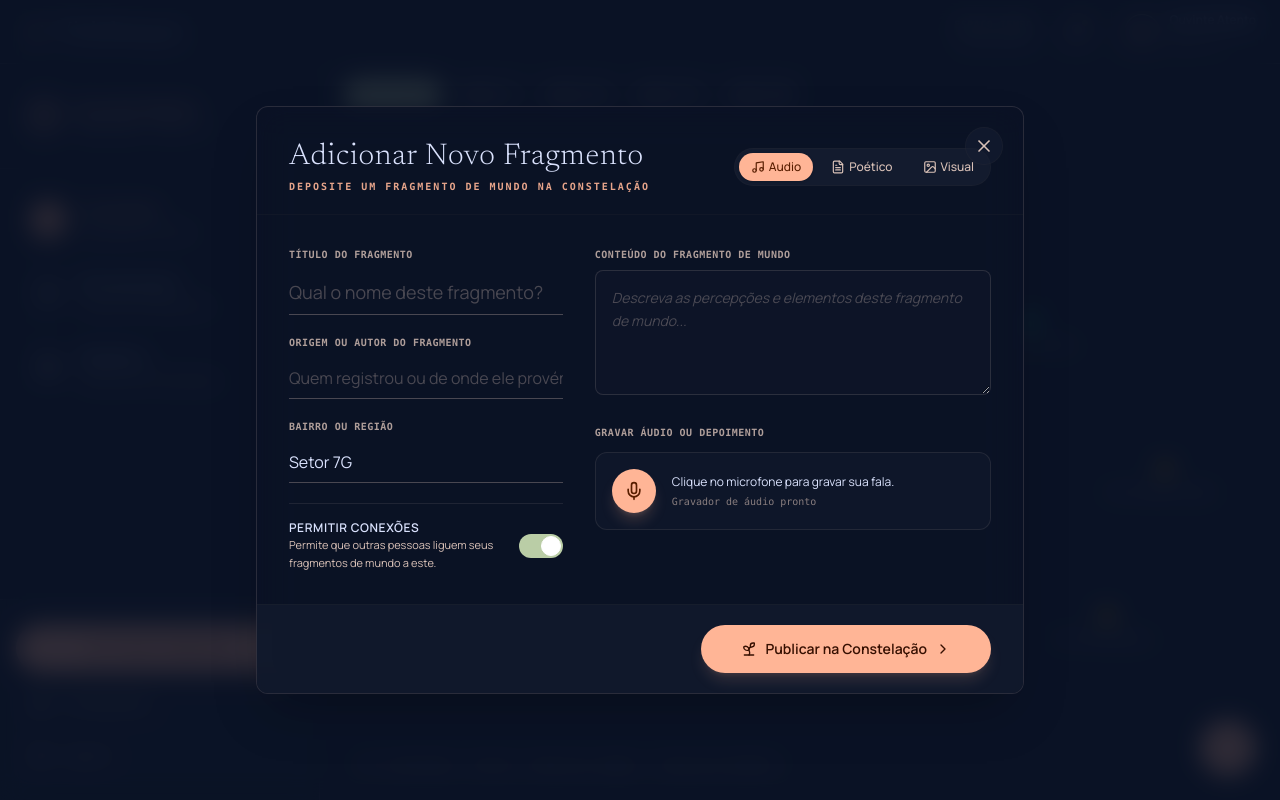
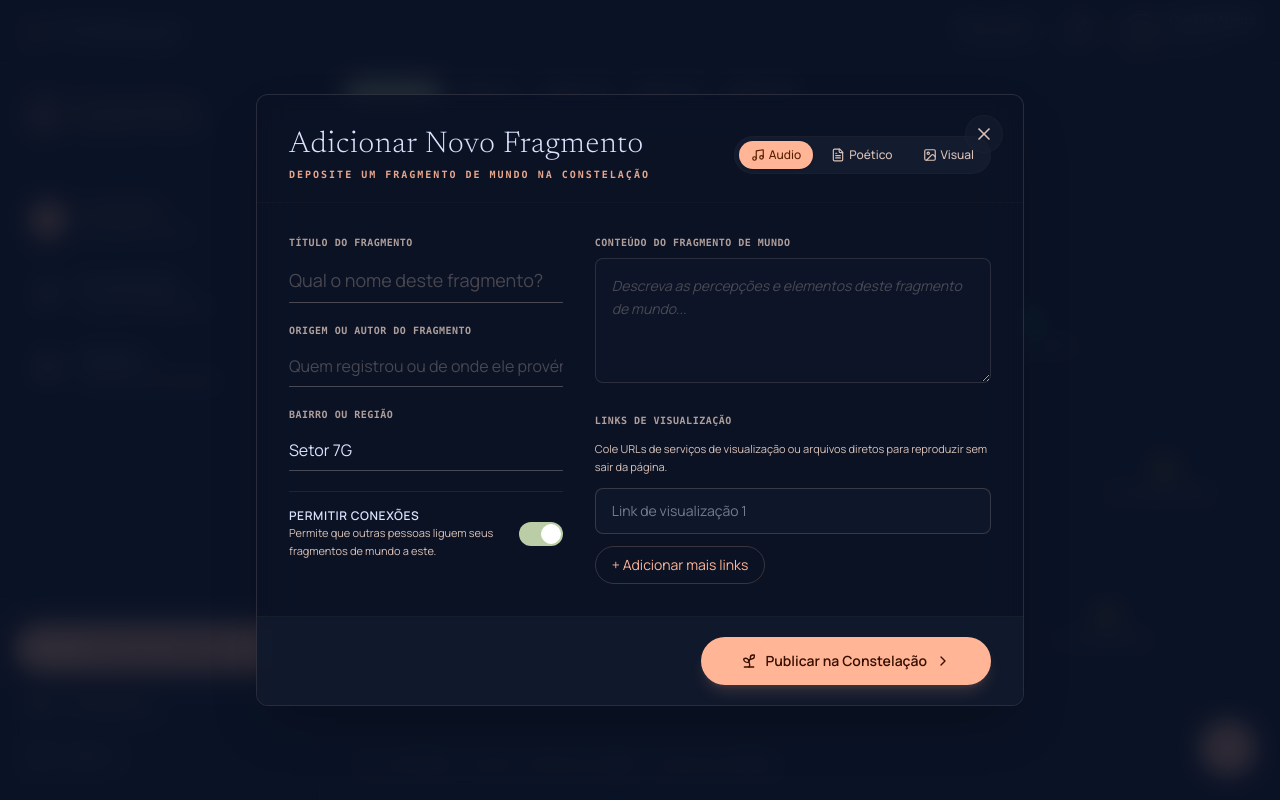
Before and after one commit to biasmoura3/Vizinhancas-MVP, a React (Vite) app: page / in a window 1280 px wide. Both pictures are taken after a click on the button "Propor Fragmento". Built offline with nearby package versions, Linux system fonts and the light colour scheme.

Commit message:
refactor: simplify ProposalModal by removing audio recording functionality and updating media link handling

```diff
--- a/src/components/ProposalModal.tsx
+++ b/src/components/ProposalModal.tsx
@@ -1,14 +1,9 @@
-import React, { useState, useEffect, useRef } from 'react';
-import { WorldFragment, FragmentType, StewardshipStatus } from '../types';
-import { PRESET_IMAGES } from '../data';
+import React, { useState, useEffect } from 'react';
+import { WorldFragment, FragmentType } from '../types';
 import {
   X,
-  Camera,
-  Mic,
-  Square,
   Sprout,
   ChevronRight,
-  Sparkles,
   Music,
   FileText,
   Image as ImageIcon,
@@ -35,15 +30,7 @@ export default function ProposalModal({
   const [territory, setTerritory] = useState(currentTerritory);
   const [content, setContent] = useState('');
   const [openToConnections, setOpenToConnections] = useState(true);
-
-  // Visual files state
-  const [attachedImages, setAttachedImages] = useState<string[]>([]);
-
-  // Audio recording state
-  const [isRecording, setIsRecording] = useState(false);
-  const [recordSeconds, setRecordSeconds] = useState(0);
-  const [hasRecordedAudio, setHasRecordedAudio] = useState(false);
-  const recordingInterval = useRef<NodeJS.Timeout | null>(null);
+  const [mediaLinks, setMediaLinks] = useState<string[]>(['']);
 
   useEffect(() => {
     if (isOpen) {
@@ -51,61 +38,30 @@ export default function ProposalModal({
     }
   }, [isOpen, currentTerritory]);
 
-  // Audio Recording simulator
-  useEffect(() => {
-    if (isRecording) {
-      recordingInterval.current = setInterval(() => {
-        setRecordSeconds(prev => prev + 1);
-      }, 1000);
-    } else {
-      if (recordingInterval.current) {
-        clearInterval(recordingInterval.current);
-      }
-    }
-    return () => {
-      if (recordingInterval.current) clearInterval(recordingInterval.current);
-    };
-  }, [isRecording]);
 
   if (!isOpen) return null;
 
-  const handleStartRecording = () => {
-    setIsRecording(true);
-    setRecordSeconds(0);
-    setHasRecordedAudio(false);
+  const handleAddMediaLink = () => {
+    setMediaLinks((prev) => [...prev, '']);
   };
 
-  const handleStopRecording = () => {
-    setIsRecording(false);
-    setHasRecordedAudio(true);
+  const handleUpdateMediaLink = (index: number, value: string) => {
+    setMediaLinks((prev) => prev.map((link, i) => i === index ? value : link));
   };
 
-  const handleAddVisualRegistry = () => {
-    // Cycles through preset high quality lichen images
-    const nextIndex = attachedImages.length % PRESET_IMAGES.length;
-    const randomUri = PRESET_IMAGES[nextIndex];
-    setAttachedImages(prev => [...prev, randomUri]);
+  const handleRemoveMediaLink = (index: number) => {
+    setMediaLinks((prev) => prev.filter((_, i) => i !== index));
   };
 
-  const handleRemoveVisualRegistry = (index: number) => {
-    setAttachedImages(prev => prev.filter((_, i) => i !== index));
-  };
-
-  const formatSeconds = (sec: number) => {
-    const mins = Math.floor(sec / 60);
-    const secs = sec % 60;
-    return `${mins.toString().padStart(2, '0')}:${secs.toString().padStart(2, '0')}`;
-  };
 
   const handleFormSubmit = (e: React.FormEvent) => {
     e.preventDefault();
     if (!title.trim()) return;
 
-    // Build newly submitted payload
-    // Set a default image context if it's visual and none are chosen, or use chosen visual
-    const chosenImageUrl = type === 'visual' && attachedImages.length > 0
-      ? attachedImages[0]
-      : 'https://images.unsplash.com/photo-1545231027-63b39f612acf?q=80&w=600&auto=format&fit=crop';
+    const chosenMediaUrl = mediaLinks.find((link) => link.trim() !== '');
+    const previewUrl = type === 'visual'
+      ? chosenMediaUrl ?? 'https://images.unsplash.com/photo-1545231027-63b39f612acf?q=80&w=600&auto=format&fit=crop'
+      : chosenMediaUrl ?? undefined;
 
     onSubmit({
       title,
@@ -114,18 +70,16 @@ export default function ProposalModal({
       territory: territory || 'Setor 7G',
       content: content || 'Nenhuma narração tecida.',
       openToConnections,
-      imageUrl: type === 'visual' ? chosenImageUrl : undefined,
-      audioDuration: type === 'audio' ? formatSeconds(recordSeconds || 12) : undefined,
-      audioWaveform: type === 'audio' ? Array.from({length: 20}, () => Math.floor(Math.random() * 20) + 5) : undefined
+      imageUrl: previewUrl,
+      audioDuration: undefined,
+      audioWaveform: undefined
     });
 
     // Reset Form state
     setTitle('');
     setSource('');
     setContent('');
-    setAttachedImages([]);
-    setRecordSeconds(0);
-    setHasRecordedAudio(false);
+    setMediaLinks(['']);
     onClose();
   };
 
@@ -259,119 +213,44 @@ export default function ProposalModal({
                   />
                 </div>
 
-                {/* AUDIO FORM OPTION CONTENT: Sussurros e Cantos */}
-                {type === 'audio' && (
+                {(type === 'audio' || type === 'visual') && (
                   <div className="space-y-3">
                     <label className="font-mono text-[10px] uppercase text-on-surface-variant/80 tracking-wider block font-semibold">
-                      Gravar Áudio ou Depoimento
+                      Links de visualização
                     </label>
-                    <div className="flex items-center gap-4 bg-surface-container-low/60 p-4 border border-[#dac2b8]/10 rounded-xl relative overflow-hidden">
-                      {isRecording && (
-                        <div className="absolute top-0 bottom-0 left-0 w-1.5 bg-error animate-pulse" />
-                      )}
-
-                      {!isRecording ? (
-                        <button
-                          type="button"
-                          onClick={handleStartRecording}
-                          className="w-11 h-11 rounded-full bg-primary hover:scale-105 active:scale-95 text-on-primary flex items-center justify-center transition-all cursor-pointer shadow-lg shadow-primary/20"
-                        >
-                          <Mic className="w-5 h-5" />
-                        </button>
-                      ) : (
-                        <button
-                          type="button"
-                          onClick={handleStopRecording}
-                          className="w-11 h-11 rounded-full bg-error text-white hover:scale-105 active:scale-95 flex items-center justify-center transition-all cursor-pointer shadow-lg shadow-error/10 animate-pulse"
-                        >
-                          <Square className="w-4 h-4 fill-current" />
-                        </button>
-                      )}
-
-                      <div className="flex-1">
-                        {isRecording ? (
-                          <>
-                            {/* Animated wave simulator */}
-                            <div className="flex items-end gap-1 mb-2 h-4 justify-start">
-                              {Array.from({ length: 15 }).map((_, i) => (
-                                <div
-                                  key={i}
-                                  className="w-[3px] bg-primary rounded-full transition-all"
-                                  style={{
-                                    height: `${Math.floor(Math.random() * 14) + 2}px`,
-                                    animation: `slow-pulse-kf ${0.5 + (i % 4) * 0.2}s ease-in-out infinite`
-                                  }}
-                                />
-                              ))}
-                            </div>
-                            <div className="flex justify-between items-center text-[10px] font-mono text-on-surface-variant">
-                              <span className="text-primary tracking-wide uppercase animate-pulse">Gravando som...</span>
-                              <span>{formatSeconds(recordSeconds)} / --:--</span>
-                            </div>
-                          </>
-                        ) : (
-                          <div>
-                            <p className="text-xs font-sans text-on-surface select-none">
-                              {hasRecordedAudio ? '✓ Áudio gravado com sucesso' : 'Clique no microfone para gravar sua fala.'}
-                            </p>
-                            <span className="block text-[10px] text-on-surface-variant/60 font-mono mt-1">
-                              {hasRecordedAudio ? `${formatSeconds(recordSeconds)} pronto para enviar.` : 'Gravador de áudio pronto'}
-                            </span>
-                          </div>
-                        )}
-                      </div>
-                    </div>
-                  </div>
-                )}
-
-                {/* GRAPHIC ATTACHMENTS OPTION: Registros Visuais */}
-                {type === 'visual' && (
-                  <div className="space-y-3">
-                    <label className="font-mono text-[10px] uppercase text-on-surface-variant/80 tracking-wider block font-semibold">
-                      Imagens ou Fotos Ilustrativas
-                    </label>
-                    <div className="grid grid-cols-4 gap-3">
-                      {/* Attach triggers */}
-                      <button
-                        type="button"
-                        onClick={handleAddVisualRegistry}
-                        className="aspect-square rounded-full border border-dashed border-[#dac2b8]/20 flex flex-col items-center justify-center hover:border-primary/50 hover:bg-primary/5 transition-all group cursor-pointer bg-surface-container/30"
-                      >
-                        <Camera className="w-5 h-5 text-on-surface-variant group-hover:text-primary mb-1.5 transition-colors" />
-                        <span className="text-[9px] font-mono uppercase tracking-wider text-on-surface-variant/60 font-semibold">Anexar</span>
-                      </button>
-
-                      {/* Display attached image states */}
-                      {attachedImages.map((imgUrl, i) => (
-                        <div key={i} className="aspect-square rounded-full overflow-hidden relative group border border-[#dac2b8]/10 bg-surface-container-lowest">
-                          <img
-                            src={imgUrl}
-                            alt={`Visual registro ${i}`}
-                            referrerPolicy="no-referrer"
-                            className="w-full h-full object-cover grayscale group-hover:grayscale-0 transition-all duration-300"
+                    <p className="text-[11px] text-on-surface-variant leading-relaxed">
+                      Cole URLs de serviços de visualização ou arquivos diretos para reproduzir sem sair da página.
+                    </p>
+                    <div className="space-y-3">
+                      {mediaLinks.map((link, index) => (
+                        <div key={index} className="flex items-center gap-3">
+                          <input
+                            type="url"
+                            value={link}
+                            onChange={(e) => handleUpdateMediaLink(index, e.target.value)}
+                            placeholder={`Link de visualização ${index + 1}`}
+                            className="flex-1 bg-surface-container-low/60 rounded-lg border border-[#dac2b8]/20 px-4 py-3 text-sm text-on-surface focus:border-primary focus:ring-1 focus:ring-primary/20 outline-none transition-all"
                           />
-                          <button
-                            type="button"
-                            onClick={() => handleRemoveVisualRegistry(i)}
-                            className="absolute inset-0 bg-error/80 opacity-0 group-hover:opacity-100 flex items-center justify-center transition-all cursor-pointer text-white rounded-full"
-                          >
-                            <Trash2 className="w-4 h-4" />
-                          </button>
+                          {mediaLinks.length > 1 && (
+                            <button
+                              type="button"
+                              onClick={() => handleRemoveMediaLink(index)}
+                              className="inline-flex items-center justify-center w-10 h-10 rounded-full border border-error/20 text-error hover:bg-error/10 transition-colors"
+                              aria-label="Remover link"
+                            >
+                              <Trash2 className="w-4 h-4" />
+                            </button>
+                          )}
                         </div>
                       ))}
-
-                      {/* Fallbacks showing templates exactly like mockup when empty */}
-                      {attachedImages.length === 0 && (
-                        <>
-                          <div className="aspect-square rounded-full overflow-hidden opacity-30 border border-[#dac2b8]/10 bg-gradient-to-br from-surface-container-high via-surface-container to-surface-container-low flex items-center justify-center text-[10px] font-mono text-on-surface-variant select-none">
-                            Fio 01
-                          </div>
-                          <div className="aspect-square rounded-full overflow-hidden opacity-30 border border-[#dac2b8]/10 bg-gradient-to-br from-surface-container-high via-surface-container to-surface-container-low flex items-center justify-center text-[10px] font-mono text-on-surface-variant select-none">
-                            Fio 02
-                          </div>
-                        </>
-                      )}
                     </div>
+                    <button
+                      type="button"
+                      onClick={handleAddMediaLink}
+                      className="inline-flex items-center gap-2 px-4 py-2 rounded-full border border-primary/20 text-primary text-sm hover:bg-primary/5 transition-all"
+                    >
+                      + Adicionar mais links
+                    </button>
                   </div>
                 )}
               </div>
```
